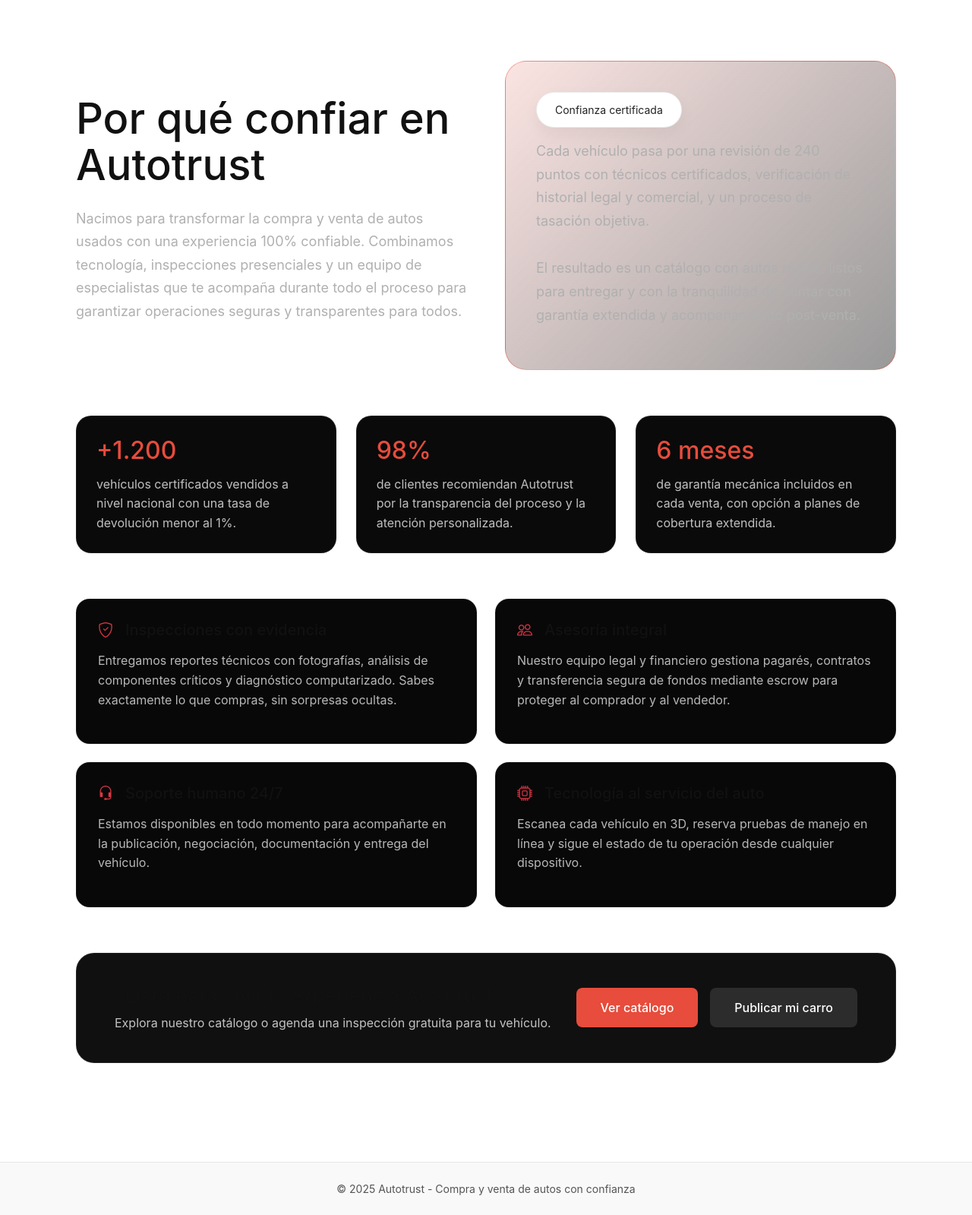
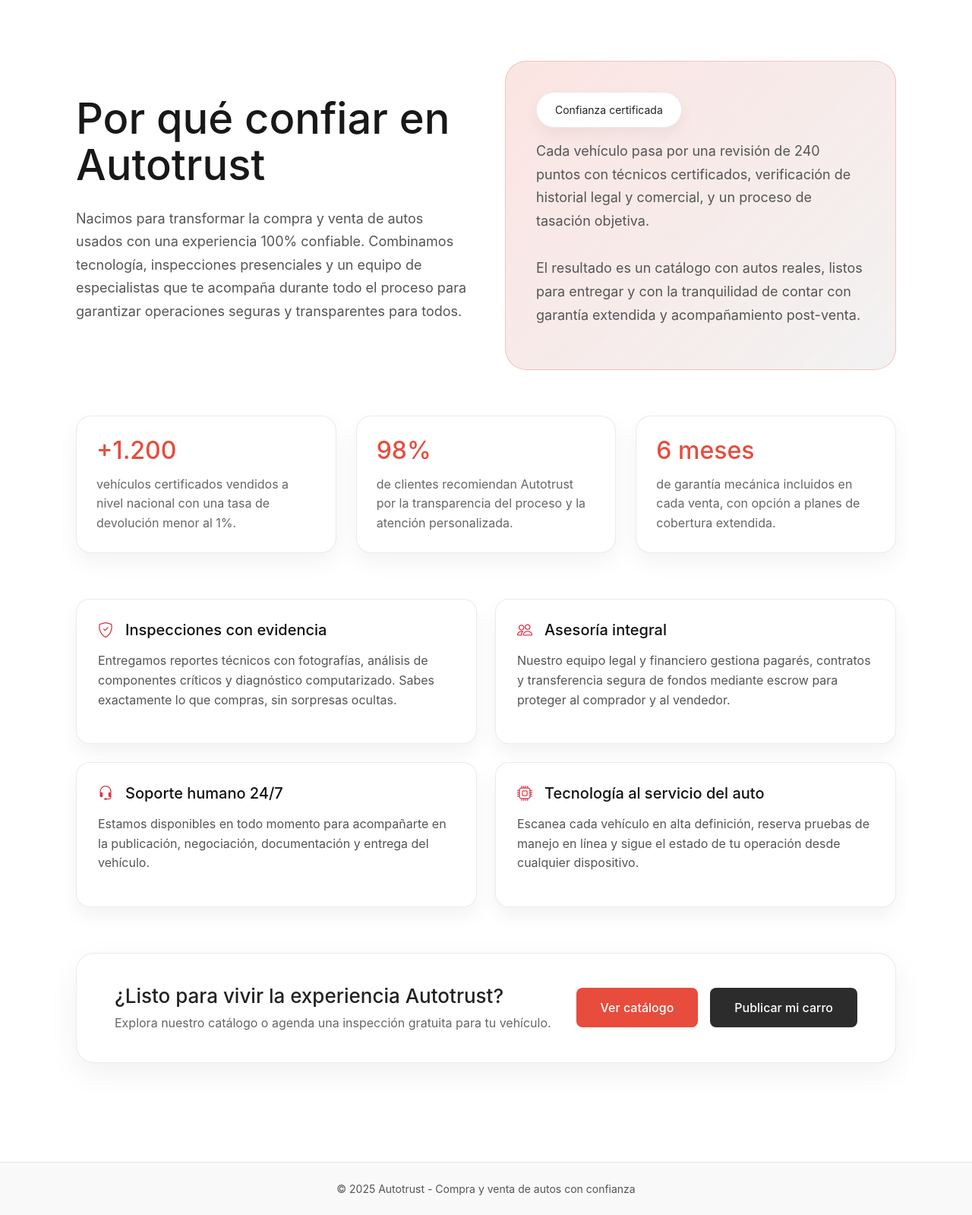
Before and after one commit to SimonCastroV/Autotrust_DJ, a Django app: page /porque/ in a window 1280 px wide. Shown: the part 91-1690 px from the top of the page at 76% size. Run offline with Django 5.2, Linux system fonts and the light colour scheme.

Commit message:
small changes

```diff
--- a/account/templates/account/login.html
+++ b/account/templates/account/login.html
@@ -7,6 +7,9 @@
     <h2>Iniciar Sesión</h2>
     <form method="post">
       {% csrf_token %}
+      {% if next %}
+        <input type="hidden" name="next" value="{{ next }}">
+      {% endif %}
       <label for="id_username">Nombre de usuario</label>
       {{ form.username }}
       <label for="id_password">Contraseña</label>
--- a/account/urls.py
+++ b/account/urls.py
@@ -2,7 +2,7 @@
 from . import views
 
 urlpatterns = [
-    path('', views.login_view, name='login'),
+    path('login/', views.login_view, name='login'),
     path('register/', views.register_view, name='register'),
     path('logout/', views.logout_view, name='logout'),
     path('perfil/', views.profile_view, name='profile'),
--- /dev/null
+++ b/templates/home.html
@@ -0,0 +1,3 @@
+{% extends "base.html" %}
+
+{% block title %}Autotrust - Compra y vende carros con confianza{% endblock %}
--- a/templates/porque.html
+++ b/templates/porque.html
@@ -1,6 +1,6 @@
 {% extends "base.html" %}
 
-{% block title %}Por qué Autotrust - Confianza en cada kilometro{% endblock %}
+{% block title %}Por qué Autotrust - Confianza en cada kilómetro{% endblock %}
 
 {% block extra_head %}
 <style>
@@ -24,21 +24,23 @@
         font-size: 56px;
         line-height: 1.1;
         margin-bottom: 24px;
+        color: #181818;
     }
 
     .why-hero p {
         font-size: 18px;
-        color: #b0b0b0;
+        color: #555;
         line-height: 1.7;
     }
 
     .why-hero-card {
-        background: linear-gradient(135deg, rgba(231, 76, 60, 0.15), rgba(0, 0, 0, 0.4));
-        border: 1px solid rgba(231, 76, 60, 0.4);
+        background: linear-gradient(135deg, rgba(231, 76, 60, 0.15), rgba(0, 0, 0, 0.05));
+        border: 1px solid rgba(231, 76, 60, 0.25);
         border-radius: 28px;
         padding: 40px;
         display: grid;
         gap: 16px;
+        color: #222;
     }
 
     .why-metrics {
@@ -48,10 +50,12 @@
     }
 
     .why-metric {
-        background: #0a0a0a;
+        background: #ffffff;
         border-radius: 20px;
-        border: 1px solid rgba(255, 255, 255, 0.07);
+        border: 1px solid rgba(0, 0, 0, 0.08);
         padding: 26px;
+        color: #222;
+        box-shadow: 0 12px 30px rgba(0, 0, 0, 0.05);
     }
 
     .why-metric h3 {
@@ -62,7 +66,7 @@
 
     .why-metric p {
         margin: 0;
-        color: #c0c0c0;
+        color: #666;
         line-height: 1.6;
     }
 
@@ -73,10 +77,12 @@
     }
 
     .why-point {
-        background: #080808;
+        background: #ffffff;
         border-radius: 18px;
-        border: 1px solid rgba(255, 255, 255, 0.05);
+        border: 1px solid rgba(0, 0, 0, 0.08);
         padding: 28px;
+        color: #222;
+        box-shadow: 0 12px 24px rgba(0, 0, 0, 0.05);
     }
 
     .why-point h4 {
@@ -85,10 +91,11 @@
         gap: 16px;
         font-size: 20px;
         margin-bottom: 16px;
+        color: #111;
     }
 
     .why-point p {
-        color: #b8b8b8;
+        color: #555;
         line-height: 1.6;
     }
 
@@ -97,11 +104,13 @@
         justify-content: space-between;
         align-items: center;
         gap: 30px;
-        background: #101010;
-        border: 1px solid rgba(255, 255, 255, 0.08);
+        background: #ffffff;
+        border: 1px solid rgba(0, 0, 0, 0.08);
         border-radius: 24px;
         padding: 40px 50px;
         flex-wrap: wrap;
+        color: #222;
+        box-shadow: 0 14px 40px rgba(0, 0, 0, 0.06);
     }
 
     .why-cta h3 {
@@ -111,7 +120,7 @@
 
     .why-cta p {
         margin: 8px 0 0;
-        color: #c3c3c3;
+        color: #666;
     }
 
     .why-cta-actions {
@@ -218,7 +227,7 @@
         <div class="why-point">
             <h4><i class="bi bi-cpu text-danger"></i> Tecnología al servicio del auto</h4>
             <p>
-                Escanea cada vehículo en 3D, reserva pruebas de manejo en línea y sigue el estado de
+                Escanea cada vehículo en alta definición, reserva pruebas de manejo en línea y sigue el estado de
                 tu operación desde cualquier dispositivo.
             </p>
         </div>
@@ -231,7 +240,7 @@
         </div>
         <div class="why-cta-actions">
             <a href="{% url 'catalogo' %}" class="btn btn-primary">Ver catálogo</a>
-            <a href="{% url 'upload_vehicle' %}" class="btn btn-secondary">Publicar mi carro</a>
+            <a href="{% url 'upload_vehicle' %}" class="btn btn-secondary text-white">Publicar mi carro</a>
         </div>
     </div>
 </section>
--- a/vehicles/templates/vehicles/upload_vehicle.html
+++ b/vehicles/templates/vehicles/upload_vehicle.html
@@ -64,7 +64,7 @@
 
         <!-- Botones -->
         <div class="d-flex justify-content-between mt-4">
-          <a href="{% url 'vehicle_list' %}" class="btn btn-secondary">
+          <a href="{% url 'catalogo' %}" class="btn btn-secondary">
             ⬅ Volver
           </a>
           <button type="submit" class="btn btn-danger">
--- a/vehicles/templates/vehicles/vehicle_form.html
+++ b/vehicles/templates/vehicles/vehicle_form.html
@@ -26,7 +26,7 @@
             {% endfor %}
 
             <div class="d-flex justify-content-between mt-4">
-              <a href="{% url 'vehicle_list' %}" class="btn btn-secondary">⬅ Volver</a>
+              <a href="{% url 'catalogo' %}" class="btn btn-secondary">⬅ Volver</a>
               <button type="submit" class="btn btn-danger">🚗 Publicar vehículo</button>
             </div>
           </form>
--- a/vehicles/templates/vehicles/venta_recibo.html
+++ b/vehicles/templates/vehicles/venta_recibo.html
@@ -79,7 +79,7 @@
       </div>
 
       <div class="d-flex justify-content-end mt-4 gap-2">
-        <a href="{% url 'vehicle_list' %}" class="btn btn-outline-secondary">Volver</a>
+        <a href="{% url 'catalogo' %}" class="btn btn-outline-secondary">Volver</a>
         <button onclick="window.print()" class="btn btn-danger">
           <i class="bi bi-printer"></i> Imprimir
         </button>
```
Also changed, not shown: account/views.py (+9 -3 lines), db.sqlite3.
